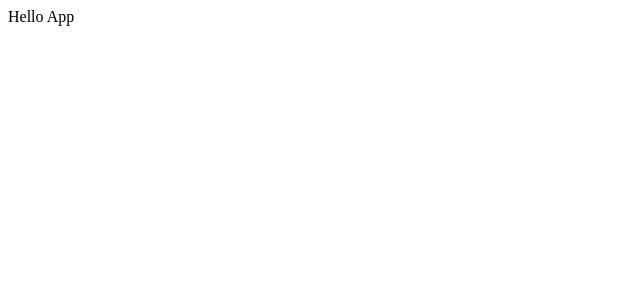
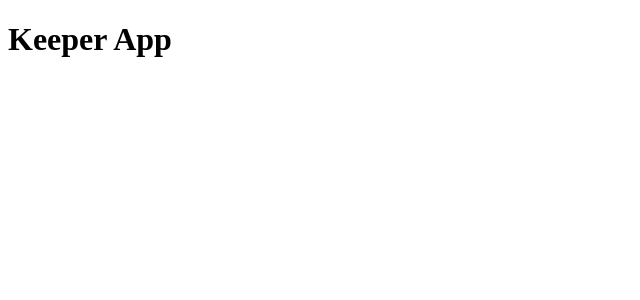
Before and after one commit to AyeshaShaharyar/keeper, a React (Create React App) app: page / in a window 1280 px wide. Shown: the top 300 px of the page, without its empty margins (0-640 px from the left). Built offline with nearby package versions, Linux system fonts and the light colour scheme.

Commit message:
add header component

```diff
--- a/src/components/App.js
+++ b/src/components/App.js
@@ -1,5 +1,6 @@
 import React from "react";
+import Header from "./Header";
 
 export default function App(){
- return <div>Hello App</div>
+ return <div><Header /></div>
 }
--- /dev/null
+++ b/src/components/Header.js
@@ -0,0 +1,11 @@
+import React from "react";
+
+export default function Header() {
+  return (
+    <div>
+      <header>
+        <h1>Keeper App</h1>
+      </header>
+    </div>
+  );
+}
```
